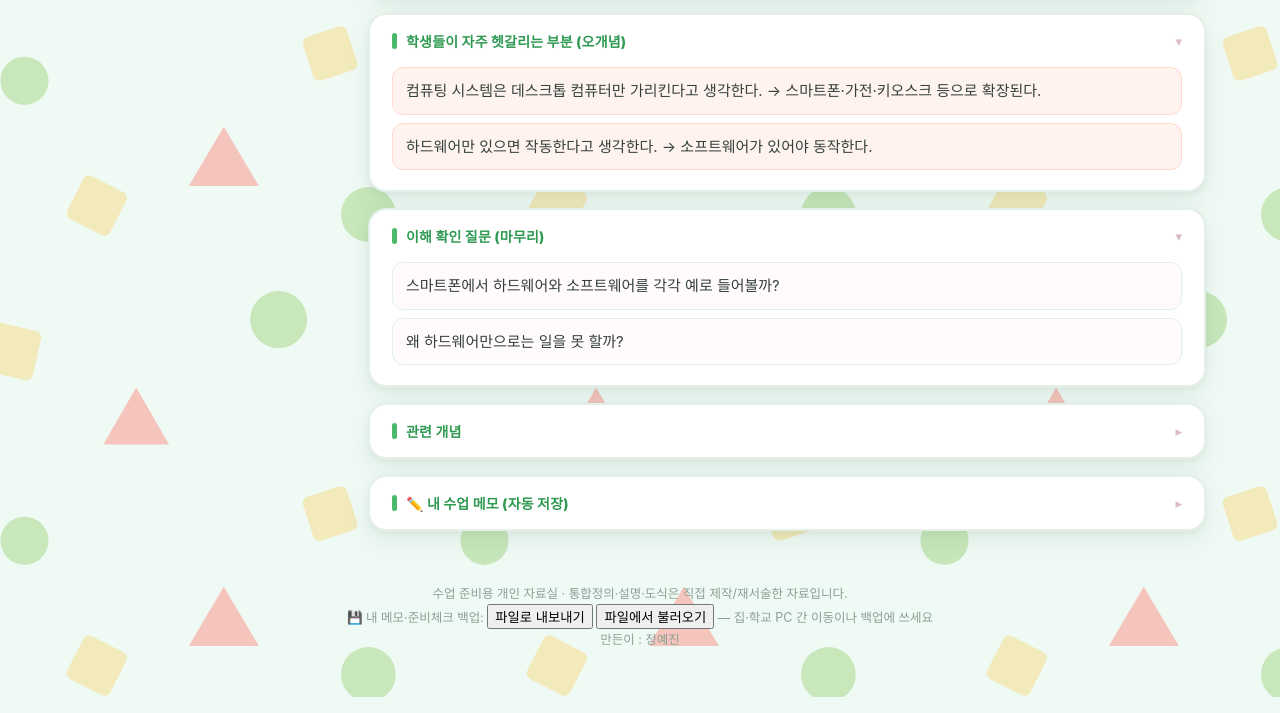
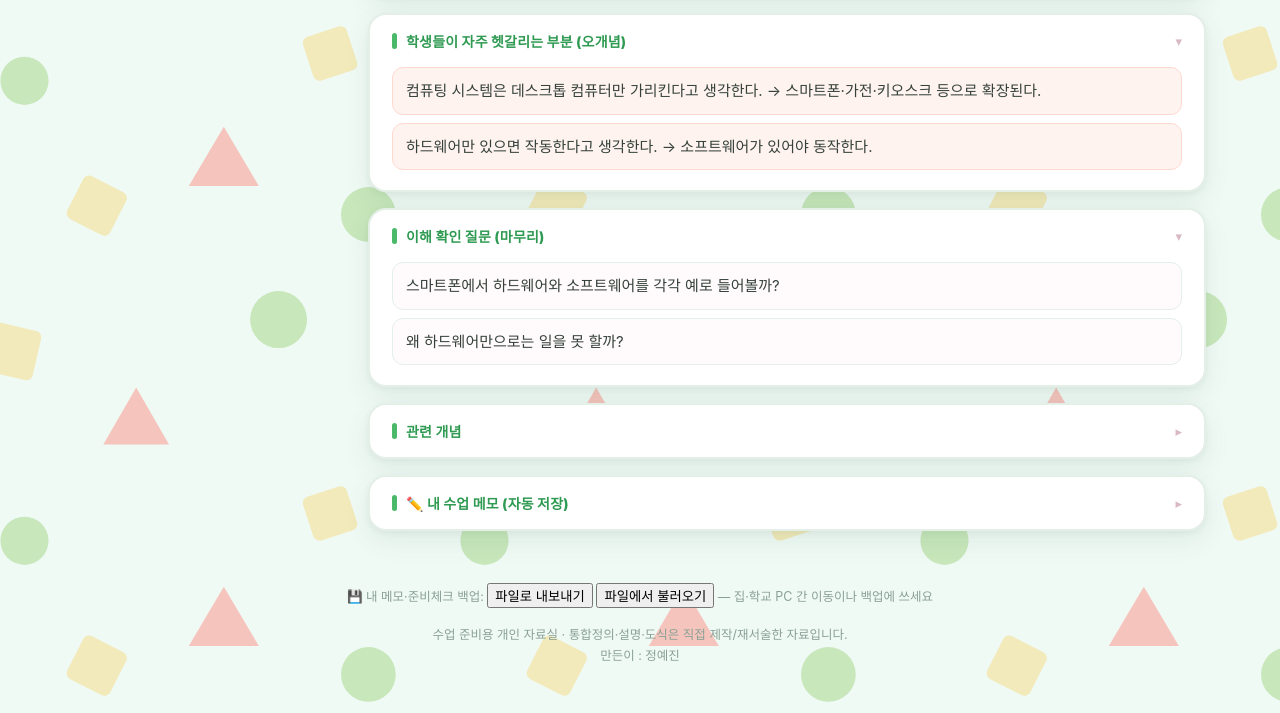
Before and after one commit to jjeong-ye/info-dataroom, a plain HTML site: page index.html in a window 1280 px wide. Shown: the part 2033-2746 px from the top of the page. Drawn offline with Linux system fonts and the light colour scheme.

Commit message:
Add files via upload

```diff
--- a/index.html
+++ b/index.html
@@ -43,7 +43,6 @@
   </main>
 
   <footer class="footer">
-    <div>수업 준비용 개인 자료실 · 통합정의·설명·도식은 직접 제작/재서술한 자료입니다.</div>
     <div class="backup">
       💾 내 메모·준비체크 백업:
       <button id="btnExport" class="link-btn">파일로 내보내기</button>
@@ -51,7 +50,7 @@
       <input id="importFile" type="file" accept="application/json,.json" hidden />
       <span class="backup-hint">— 집·학교 PC 간 이동이나 백업에 쓰세요</span>
     </div>
-
+    <div style="margin-top:16px;">수업 준비용 개인 자료실 · 통합정의·설명·도식은 직접 제작/재서술한 자료입니다.</div>
     <div>만든이 : 정예진</div>
   </footer>
 
```
